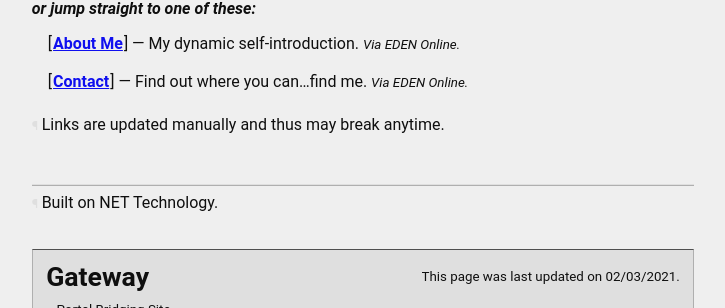
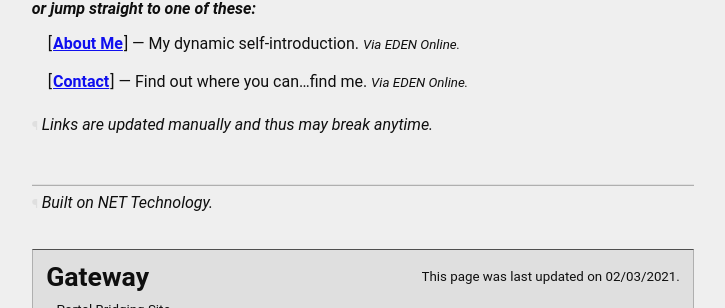
Before and after one commit to BrendonIrwan/BrendonIrwan.github.io, a Jekyll site: the page built from index.html, in a window 1280 px wide. Shown: the part 424-732 px from the top of the page, without its empty margins (277-1002 px from the left). Built offline with Jekyll 4.4.1, drawn with Linux system fonts in a browser that asks for light colours.

Commit message:
2021-02-04

```diff
--- a/_includes/page-info.html
+++ b/_includes/page-info.html
@@ -1,5 +1,5 @@
 <section class="page-info">
-  <div role="banner" class="banner">
+  <div class="banner" role="banner">
 {% include banner.html %}
   </div>
   <div>
--- a/_sections/fast-lane.html
+++ b/_sections/fast-lane.html
@@ -9,5 +9,5 @@
   </ul>
 </div>
 <div>
-  <p>Links are updated manually and thus may break anytime.</p>
+  <p><i>Links are updated manually and thus may break anytime.</i></p>
 </div>
--- a/index.html
+++ b/index.html
@@ -11,7 +11,7 @@
   </ul>
 </section>
 {% include sections.html %}
-<section class="">
+<section>
   <div class="hr"></div>
-  <p>Built on NET Technology.</p>
+  <p><i>Built on NET Technology.</i></p>
 </section>
--- a/res/styles/document.css
+++ b/res/styles/document.css
@@ -75,10 +75,13 @@
 }
 
 code,
-kbd,
+kbd > kbd,
+kbd > samp,
 pre,
-li.technical > span:first-child,
-ul.technical > li > span:first-child {
+li.technical > :not(ol):first-child,
+li.technical > :not(ul):first-child,
+ul.technical > li > :not(ol):first-child,
+ul.technical > li > :not(ul):first-child {
   background-color: var(--colorAccentMin);
   font-family: var(--fontFamilyMonospace);
   font-size: smaller;
@@ -87,8 +90,10 @@
 
 code,
 pre,
-li.technical > span:first-child,
-ul.technical > li > span:first-child {
+li.technical > :not(ol):first-child,
+li.technical > :not(ul):first-child,
+ul.technical > li > :not(ol):first-child,
+ul.technical > li > :not(ul):first-child {
   color: var(--colorTechnical);
 }
 
@@ -113,14 +118,20 @@
   display: none;
 }
 
-li.anchor > span:first-child > a,
-ul.anchor > li > span:first-child > a,
-li.headered > span:first-child,
-ul.headered > li > span:first-child {
+li.anchor > :not(ol):first-child > a,
+li.anchor > :not(ul):first-child > a,
+ul.anchor > li > :not(ol):first-child > a,
+ul.anchor > li > :not(ul):first-child > a,
+li.headered > :not(ol):first-child,
+li.headered > :not(ul):first-child,
+ul.headered > li > :not(ol):first-child,
+ul.headered > li > :not(ul):first-child {
   font-weight: bold;
 }
 
-kbd {
+kbd > kbd,
+kbd > samp {
+  border-radius: 4px;
   color: var(--colorAccentMax);
 }
 
@@ -146,6 +157,16 @@
   margin-inline-start: calc(var(--spacer) * 2);
 }
 
+ol.no-margin li,
+ol.no-margin ol,
+ol.no-margin ul,
+ul.no-margin li,
+ul.no-margin ol,
+ul.no-margin ul {
+  margin-block-end: 0;
+  margin-block-start: 0;
+}
+
 ul {
   list-style: "‒ " outside;
 }
@@ -154,12 +175,6 @@
 ul ul.headered,
 ul ul.technical {
   list-style: "⌎› " outside;
-}
-
-ul.no-margin li,
-ul.no-margin ul {
-  margin-block-end: 0;
-  margin-block-start: 0;
 }
 
 img {
@@ -171,7 +186,7 @@
   margin-inline-start: calc(var(--spacer) * 4);
 }
 
-li > span:first-child + span::before {
+li > :not(ul):first-child + :not(ul)::before {
   content: " — ";
 }
 
```
